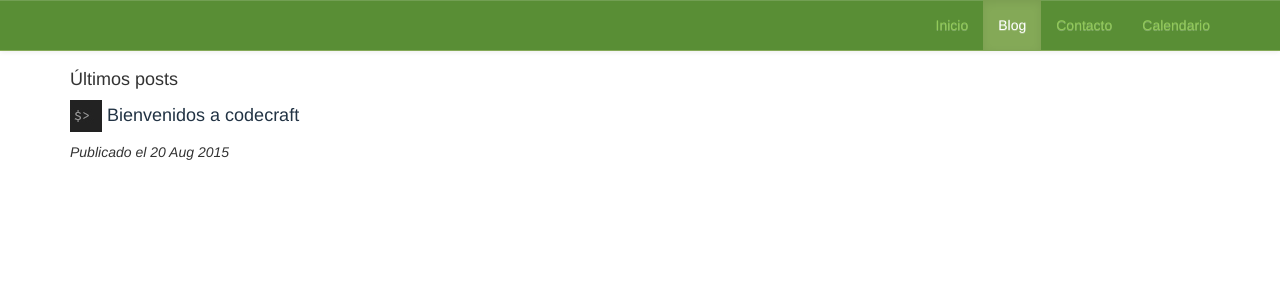
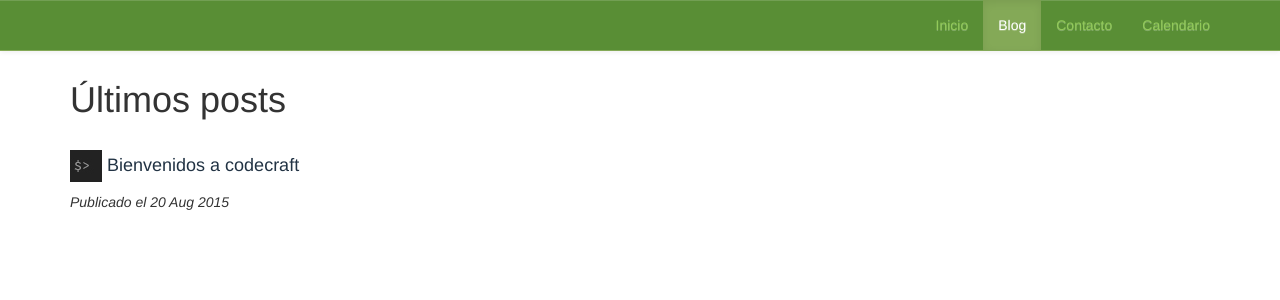
Before and after one commit to itrion/codecraft.es, a Jekyll site: the page built from blog.html, in a window 1280 px wide. Shown: the top 300 px of the page. Built offline with Jekyll 4.4.1, drawn with Linux system fonts in a browser that asks for light colours; nearby versions of some CDN libraries.

Commit message:
Add the same style as the other pages

```diff
--- a/blog.html
+++ b/blog.html
@@ -4,8 +4,8 @@ title: Blog
 permalink: /blog/
 ---
 
-<h4>Últimos posts</h4>
-<div class="hline"></div>
+<h1>Últimos posts</h1>
+<div class="hline blog"></div>
 <ul class="list-unstyled">
 	{% for post in site.posts limit:6 %}
 	<li>
--- a/css/style.css
+++ b/css/style.css
@@ -1,3 +1,7 @@
+.blog{
+  margin-top: 30px;
+}
+
 .calendar-frame{
   display: flex;
   margin-top: 30px;
```
